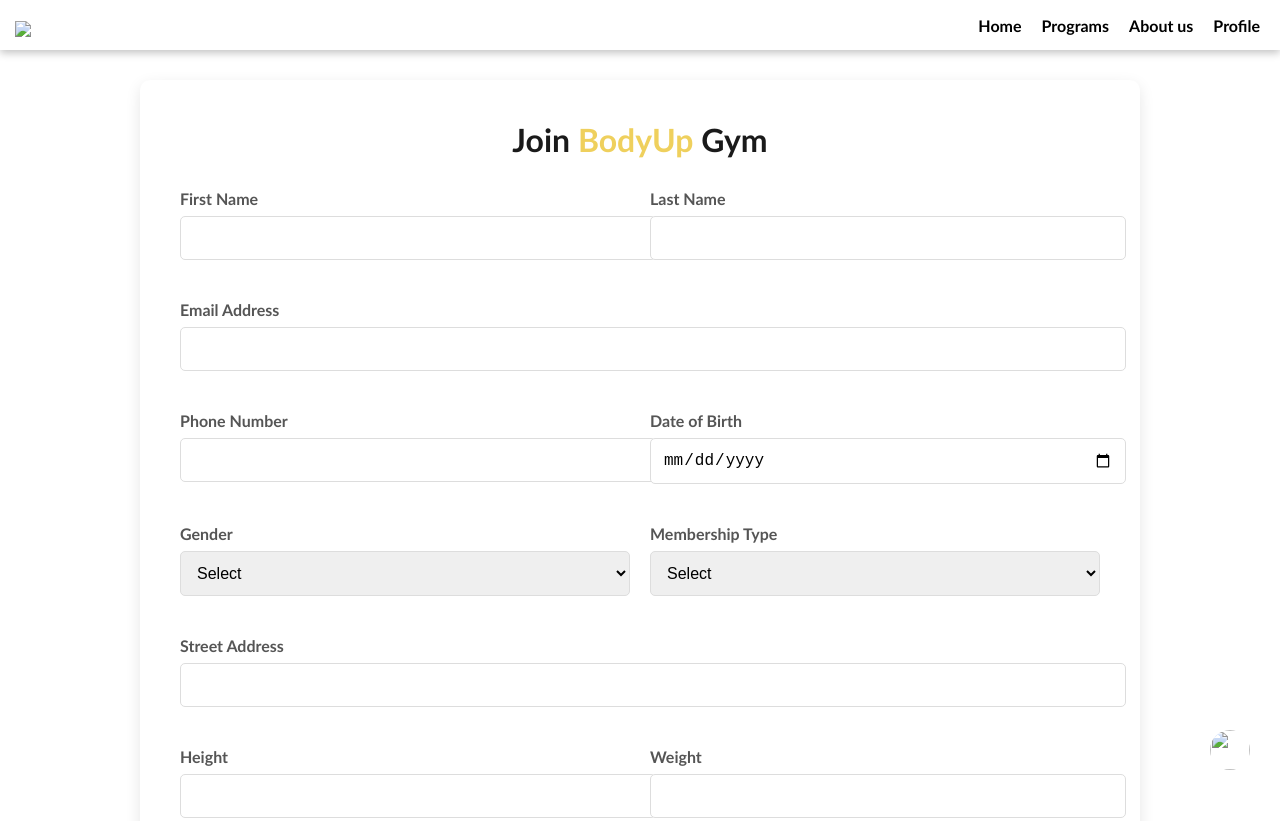
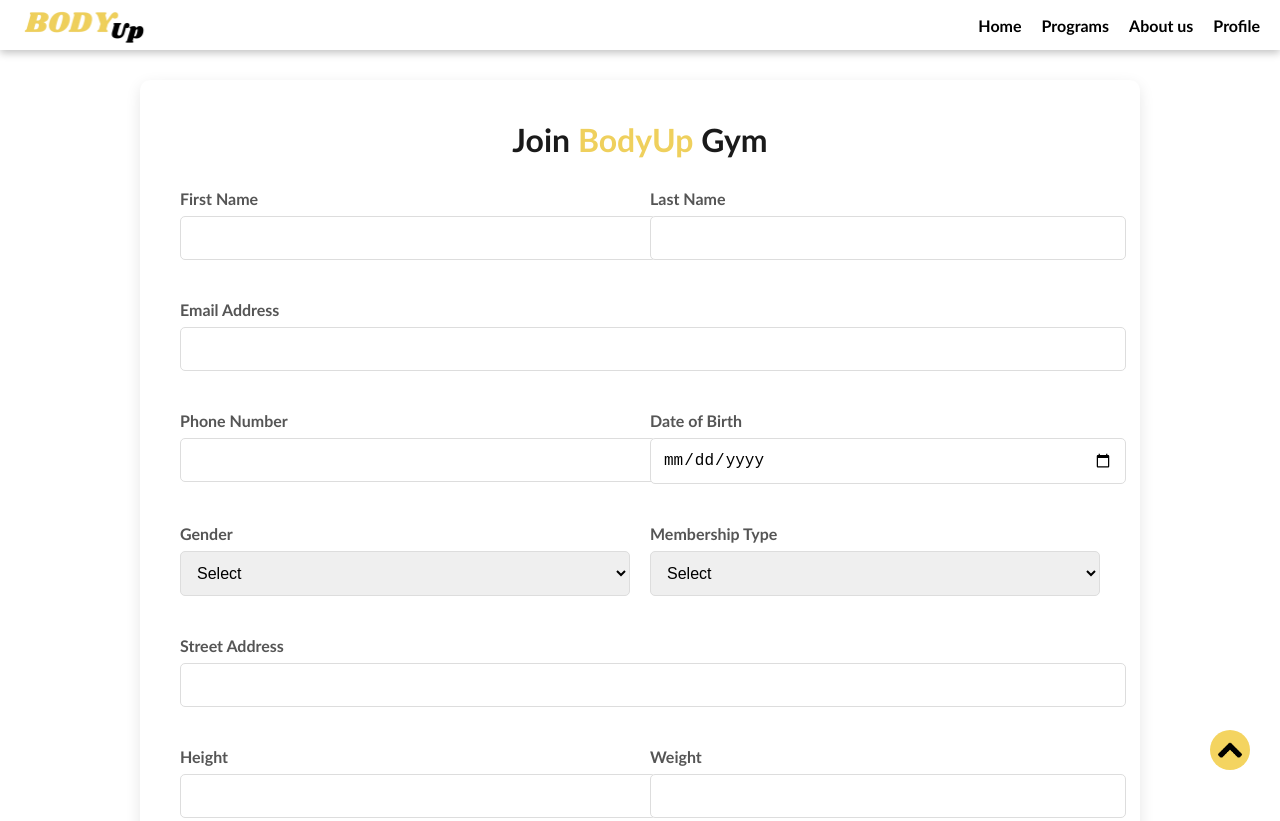
Before and after one commit to mina25-hub/body-up.github.io, a plain HTML site: page register.html in a window 1280 px wide. Shown: the top 821 px of the page. Drawn offline with Linux system fonts and the light colour scheme.

Commit message:
Update register.html

```diff
--- a/register.html
+++ b/register.html
@@ -9,11 +9,11 @@
 <body>
     <header>
         <div >
-            <img src="images/go to top.png" alt=""class="top">
+            <img src="go to top.png" alt=""class="top">
        </div>
        <nav>
            <div>
-               <img src="images/logo.png" class="logo">
+               <img src="logo.png" class="logo">
            </div>
            <div>
                <ul class="links">
@@ -24,7 +24,7 @@
                </ul>
            </div>
            <div class="menu-button">
-               <img class="menu-button-img" src="images/menu-bottom.png" alt="" >
+               <img class="menu-button-img" src="menu-bottom.png" alt="" >
            </div>
            <div class="menu-sidebar">
                <ul class="menu-links">
```
